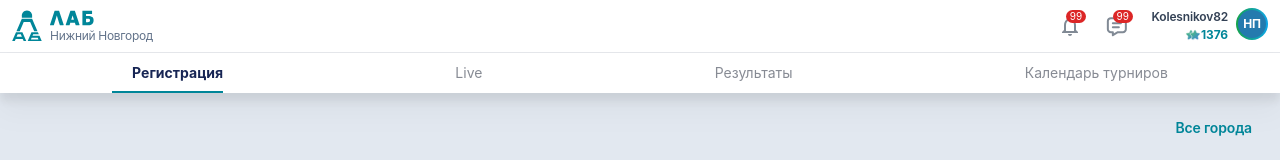
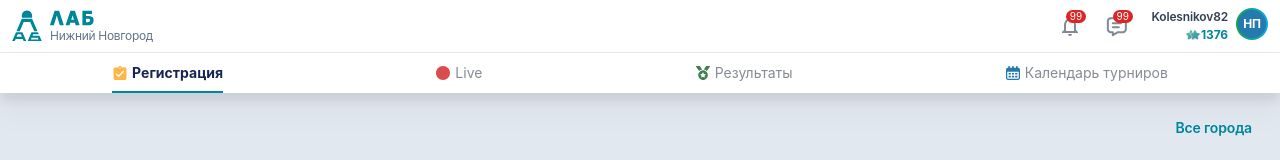
Before and after one commit to MichaelMironenko/lab, a plain HTML site: page pages/tournaments/tournaments.html in a window 1280 px wide. Shown: the top 160 px of the page. Drawn offline with Linux system fonts and the light colour scheme; the site is published under a folder, as on GitHub Pages, so addresses that start at the root find nothing.

Commit message:
Update tournaments.html

```diff
--- a/pages/tournaments/tournaments.html
+++ b/pages/tournaments/tournaments.html
@@ -38,16 +38,16 @@
       </div>
       -->
       <div class="flex gap-5 justify-around px-4 text-sm leading-5 drop-shadow-xl whitespace-nowrap bg-white text-slate-900 text-opacity-50">
-        <div class="inline-flex gap-1 items-center justify-between py-2 font-bold border-t-2 border-t-transparent border-b-2 border-solid text-blue-950 border-lab-color"><img class="w-4 aspect-square" src="/img/registration.svg"/>
+        <div class="inline-flex gap-1 items-center justify-between py-2 font-bold border-t-2 border-t-transparent border-b-2 border-solid text-blue-950 border-lab-color"><img class="w-4 aspect-square" src="img/registration.svg"/>
           <div class="grow">Регистрация</div>
         </div>
-        <div class="inline-flex gap-1 items-center justify-between py-2 "><img class="w-4 aspect-square" src="/img/live.svg"/>
+        <div class="inline-flex gap-1 items-center justify-between py-2 "><img class="w-4 aspect-square" src="img/live.svg"/>
           <div class="grow">Live</div>
         </div>
-        <div class="inline-flex gap-1 items-center justify-between py-2 "><img class="w-4 aspect-square" src="/img/results.svg"/>
+        <div class="inline-flex gap-1 items-center justify-between py-2 "><img class="w-4 aspect-square" src="img/results.svg"/>
           <div class="grow">Результаты</div>
         </div>
-        <div class="inline-flex gap-1 items-center justify-between py-2 "><img class="w-4 aspect-square" src="/img/calendar.svg"/>
+        <div class="inline-flex gap-1 items-center justify-between py-2 "><img class="w-4 aspect-square" src="img/calendar.svg"/>
           <div class="grow hidden sm:block">Календарь турниров</div>
         </div>
       </div>
```
